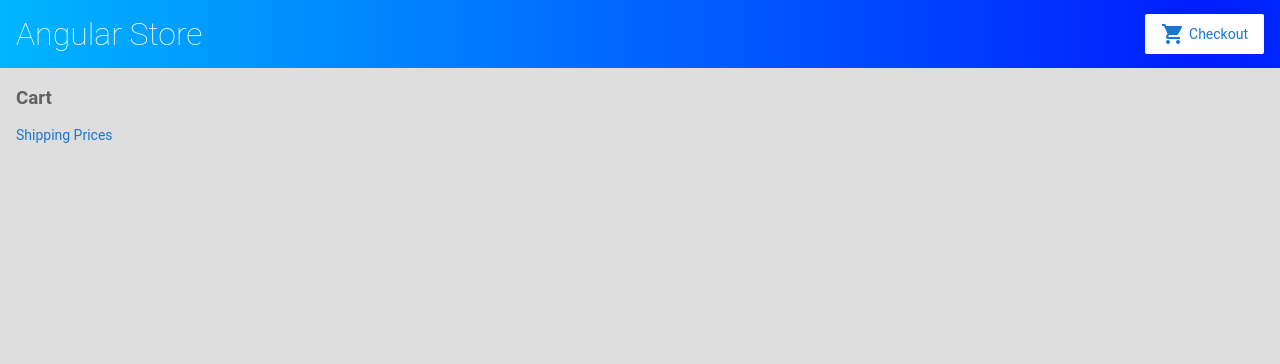
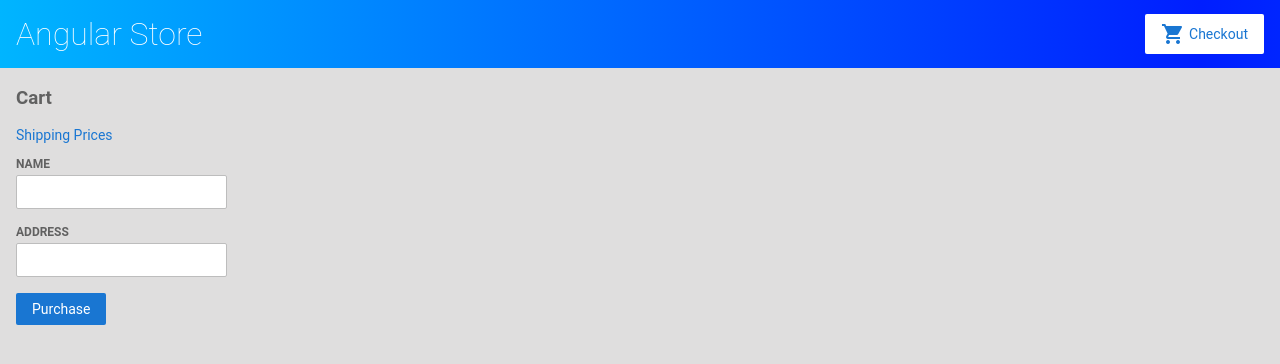
Before and after one commit to GiuseppeLanucara/angular-start, an Angular app: page /cart in a window 1280 px wide. Shown: the top 364 px of the page. Built offline with nearby package versions, Linux system fonts and the light colour scheme.

Commit message:
FORM COMPLETED AND PROJECT FINISHED

```diff
--- a/src/app/cart/cart.component.html
+++ b/src/app/cart/cart.component.html
@@ -5,6 +5,26 @@
 </p>
 
 <div class="cart-item" *ngFor="let item of items">
-    <span>{{ item.name }}</span>
+    <span>{{ item.name }} </span>
     <span>{{ item.price | currency }}</span>
 </div>
+
+<form [formGroup]="checkoutForm" (ngSubmit)="onSubmit()">
+
+    <div>
+        <label for="name">
+            Name
+        </label>
+        <input id="name" type="text" formControlName="name">
+    </div>
+
+    <div>
+        <label for="address">
+            Address
+        </label>
+        <input id="address" type="text" formControlName="address">
+    </div>
+
+    <button class="button" type="submit">Purchase</button>
+
+</form>
--- a/src/app/cart/cart.component.ts
+++ b/src/app/cart/cart.component.ts
@@ -1,5 +1,6 @@
 import { Component } from '@angular/core';
 import { CartService } from '../cart.service';
+import { FormBuilder } from '@angular/forms';
 
 @Component({
   selector: 'app-cart',
@@ -10,7 +11,20 @@
 
   items = this.cartService.getItems();
 
+  checkoutForm = this.formBuilder.group({
+    name: '',
+    address: ''
+  });
+
   constructor(
-    private cartService: CartService
+    private cartService: CartService,
+    private formBuilder: FormBuilder
   ) { }
+
+  onSubmit(): void {
+    // Process checkout data here
+    this.items = this.cartService.clearCart();
+    console.warn('Your order has been submitted', this.checkoutForm.value);
+    this.checkoutForm.reset();
+  }
 }
```
